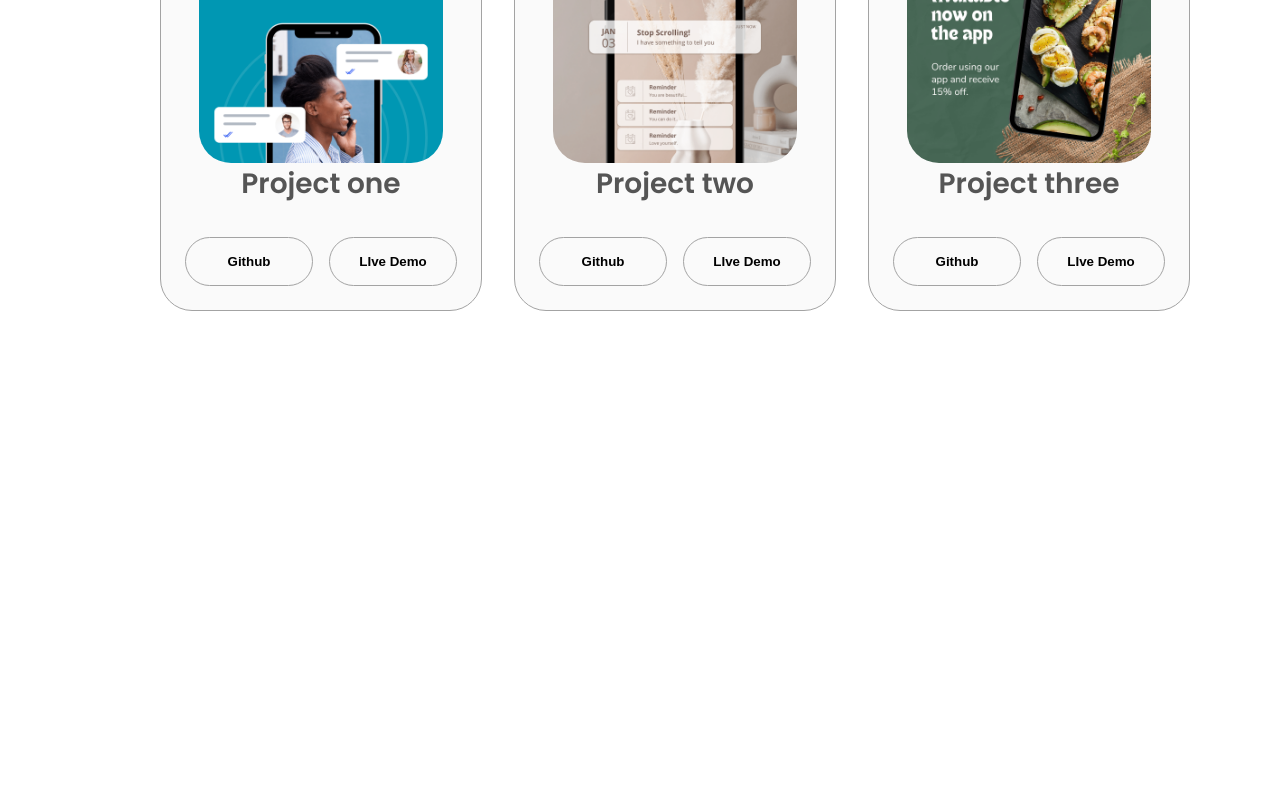
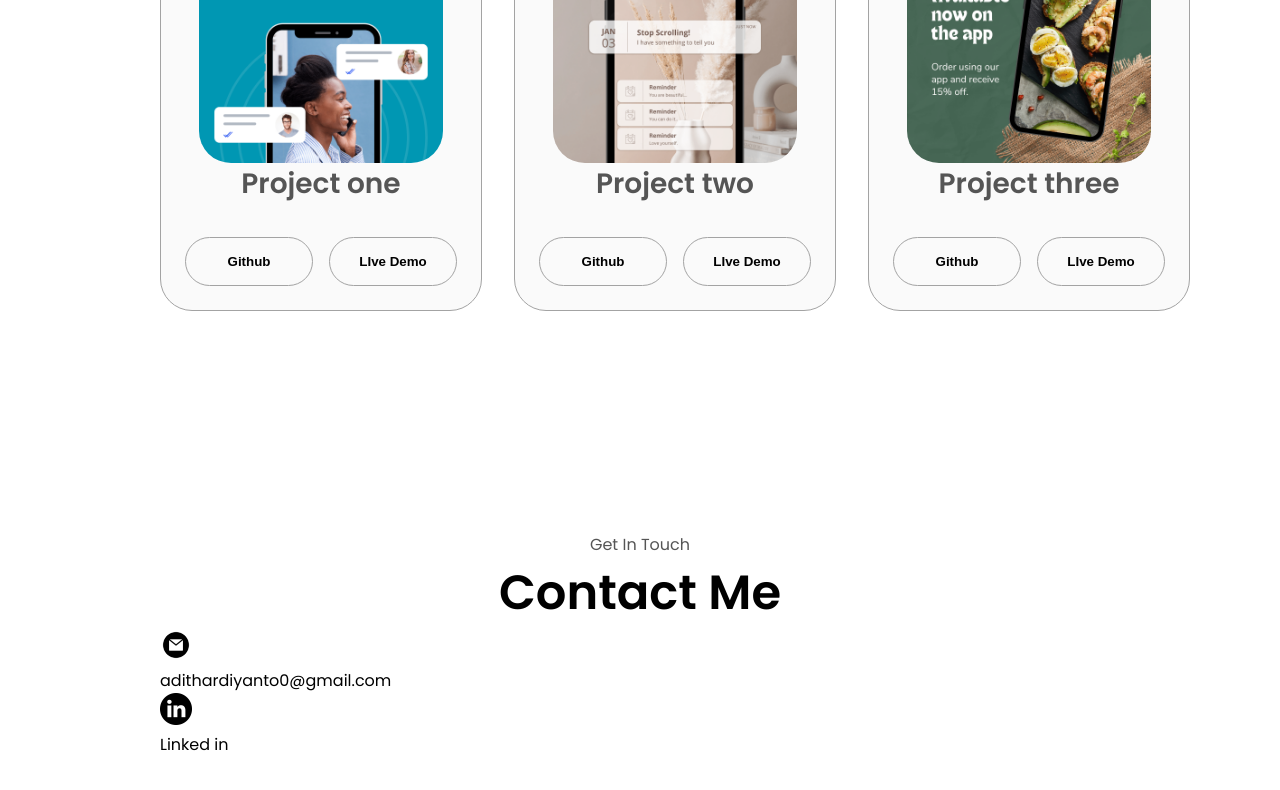
Before and after one commit to ArdyIan/ardyIan_Portfolio, a plain HTML site: page index.html in a window 1280 px wide. Shown: the part 2580-3370 px from the top of the page. Before the commit the page ends 3080 px from the top, so only its background shows below. Drawn offline with Linux system fonts and the light colour scheme.

Commit message:
Contact Section

```diff
--- a/index.html
+++ b/index.html
@@ -214,6 +214,20 @@
       </div>
       <img src="./assets/arrow.png" alt="Arrow icon" class="icon arrow" onclick="location.href='./#projects'" />
     </section>
+    <section id="contact">
+      <p class="section_text_p1">Get In Touch</p>
+      <h1 class="title">Contact Me</h1>
+      <div class="contact-info-upper-container">
+        <div class="contact-info-container">
+          <img src="./assets/email.png" alt="Email icon" class="icon contact-icon">
+          <p><a href="mailto:adithardiyanto0@gmail.com">adithardiyanto0@gmail.com</a></p>
+        </div>
+        <div class="contact-info-container">
+          <img src="./assets/linkedin.png" alt="linkedin icon" class="icon contact-icon">
+          <p><a href="https://www.linkedin.com/in/adityadwisuryohardi/">Linked in</a></p>
+        </div>
+      </div>
+    </section>
     <script src="script.js"></script>
   </body>
 </html>
```
